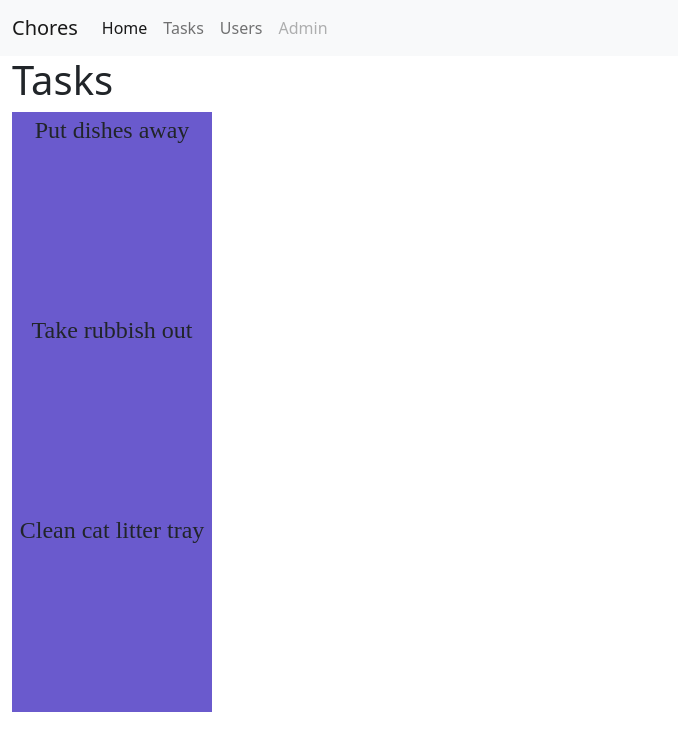
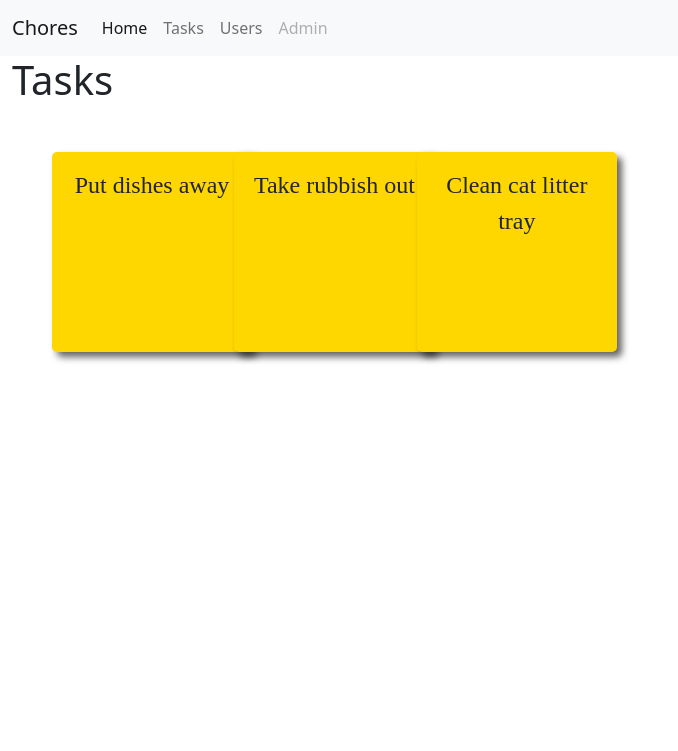
Before and after one commit to setherith/Chores, a Flask app: page /tasks in a window 1280 px wide. Shown: the top 751 px of the page, without its empty margins (0-678 px from the left). Run offline with Flask 2, Linux system fonts and the light colour scheme; data comes from the database, SQL or seed files in the repository; some libraries are stand-ins or nearby versions; some web fonts are replaced.

Commit message:
Sticky notes look like sticky notes

```diff
--- a/web/static/css/theme.css
+++ b/web/static/css/theme.css
@@ -1,13 +1,26 @@
 .stickynote {
-    background: slateblue;
+    background: gold;
     width: 200px;
     height: 200px;
     font-family: 'Yuji Boku';
     font-size: 1.5em;
     text-align: center;
     vertical-align: middle;
+    padding: 15px;
+    border-radius: 5px;
+    box-shadow: 5px 5px 7px rgba(33, 33, 33, 0.7);
 }
 
 .task-title {
     vertical-align: middle;
 }
+
+.float-container {
+    padding: 20px;
+}
+
+.float-child {
+    width: 15%;
+    float: left;
+    padding: 20px;
+}
--- a/web/templates/tasks.html
+++ b/web/templates/tasks.html
@@ -2,11 +2,15 @@
 {% block title %}Home Page{% endblock %}
 {% block content %}
 <h1>Tasks</h1>
-{% for task in tasks %}
-<div class="stickynote">
-    <div class="task-title">
-        {{task.name}}
+<div class="float-container">
+    {% for task in tasks %}
+    <div class="float-child">
+        <div class="stickynote">
+            <div class="task-title">
+                {{task.name}}
+            </div>
+        </div>
     </div>
+    {% endfor %}
 </div>
-{% endfor %}
 {% endblock %}
```
